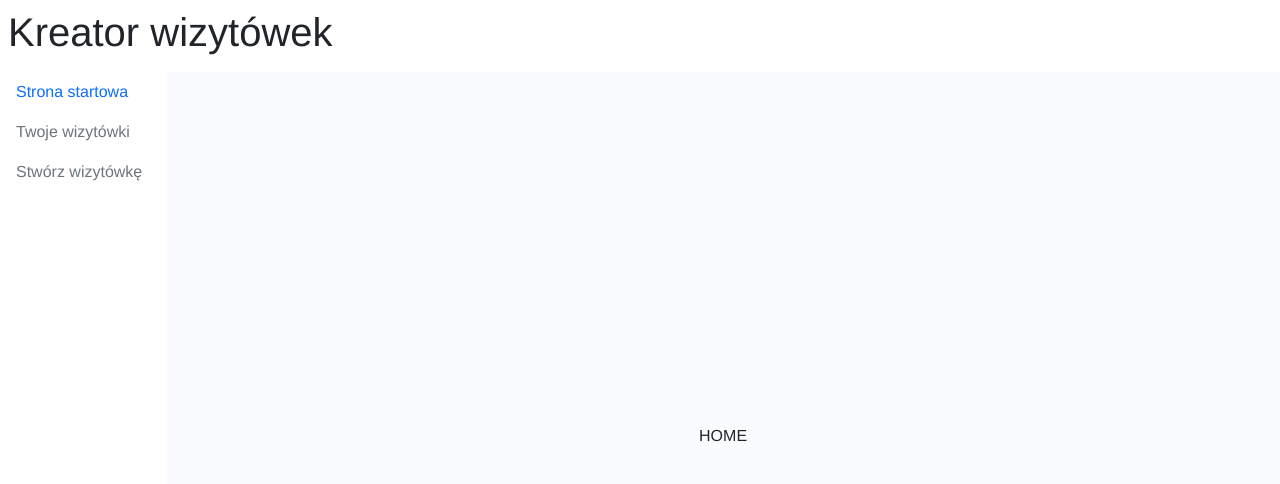
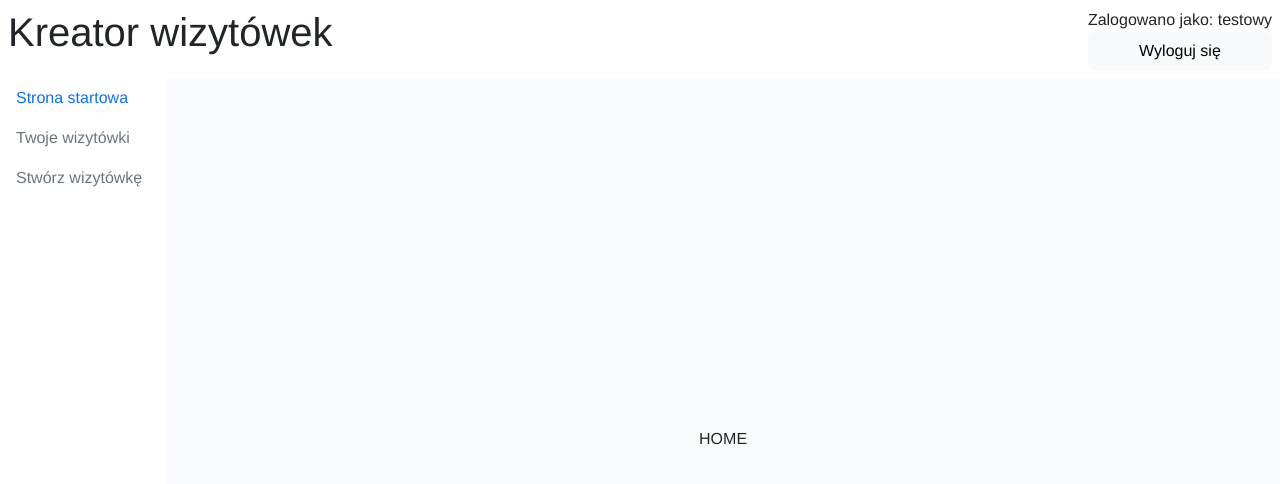
Before and after one commit to alszczepanski/card-customizer, a Vue app in the folder client/: page / in a window 1280 px wide. Shown: the top 484 px of the page. Built offline with nearby package versions, Linux system fonts and the light colour scheme.

Commit message:
Add current user to toolbar

```diff
--- a/client/src/components/layout/AuthorizedLayout.vue
+++ b/client/src/components/layout/AuthorizedLayout.vue
@@ -1,13 +1,13 @@
 <script>
-
-import LContent from './LContent.vue';
-import LToolbar from './LToolbar.vue';
-import LNavigation from './LNavigation.vue';
-import styles from './AuthorizedLayout.module.css';
+import LContent from "./LContent.vue";
+import LToolbar from "./LToolbar.vue";
+import LNavigation from "./LNavigation.vue";
+import styles from "./AuthorizedLayout.module.css";
+import UserInfo from "./UserInfo.vue";
 
 export default {
-    components: { LContent, LToolbar, LNavigation },
-    data() {
+  components: { LContent, LToolbar, LNavigation, UserInfo },
+  data: () => {
     return {
       styles,
     };
@@ -17,7 +17,7 @@ export default {
 
 <template>
   <div :class="styles.layout">
-        <LToolbar><h1>Kreator wizytówek</h1></LToolbar>
+    <LToolbar><h1>Kreator wizytówek</h1> <UserInfo /></LToolbar>
     <div :class="styles.mainContent">
       <LNavigation :class="styles.sider">Sider</LNavigation>
       <LContent :class="styles.content">
--- a/client/src/components/layout/LToolbar.module.css
+++ b/client/src/components/layout/LToolbar.module.css
@@ -1,4 +1,6 @@
 .toolbar {
     width: 100%;
     padding: 0.5rem;
+    display: flex;
+    justify-content: space-between;
 }
--- /dev/null
+++ b/client/src/components/layout/UserInfo.module.css
@@ -0,0 +1,5 @@
+.container {
+    display: flex;
+    flex-direction: column;
+    justify-content: center;
+}
--- /dev/null
+++ b/client/src/components/layout/UserInfo.vue
@@ -0,0 +1,23 @@
+<script setup>
+import { useRouter } from "vue-router";
+
+import useAuthStore from "@/stores/authStore";
+import styles from './UserInfo.module.css';
+
+const router = useRouter();
+
+const { user, logout } = useAuthStore();
+const handlelogout = () => {
+    logout();
+    router.replace("/login");
+}
+</script>
+
+<template>
+  <div :class="styles.container">
+    <div>
+        Zalogowano jako: {{ user.username }}
+    </div>
+    <button class="btn btn-light" @click="handlelogout">Wyloguj się</button>
+  </div>
+</template>
```
Lines whose indentation alone changed are shown as unchanged.
